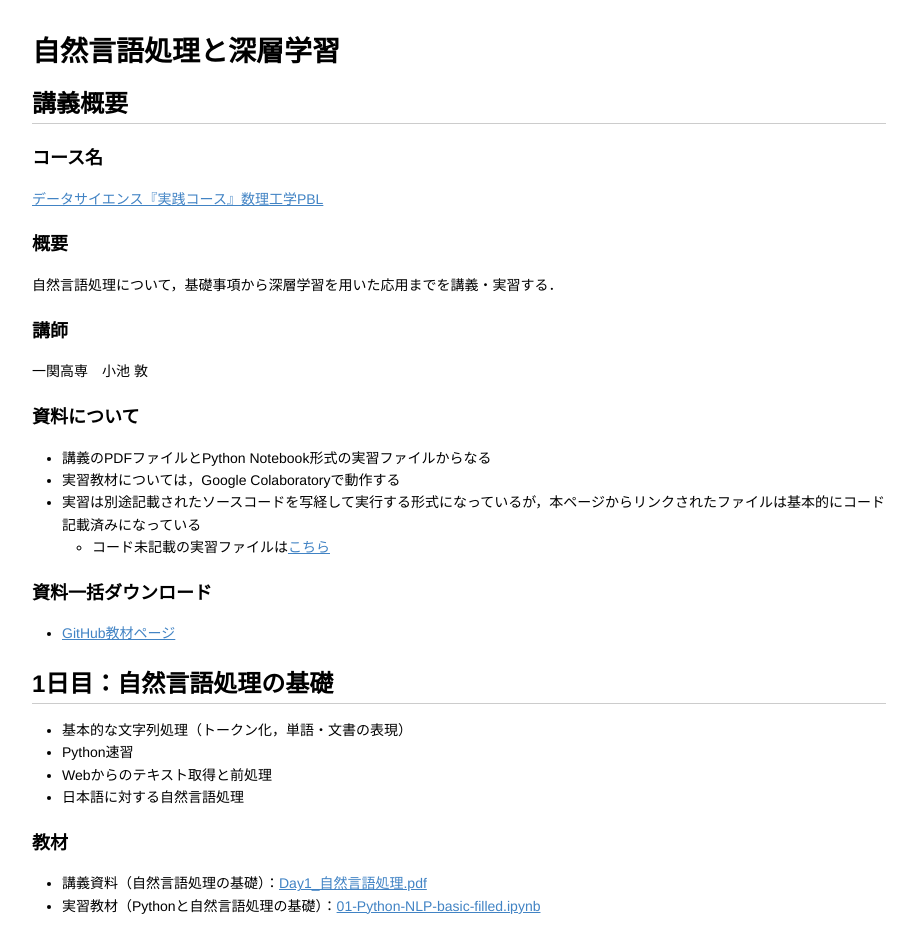
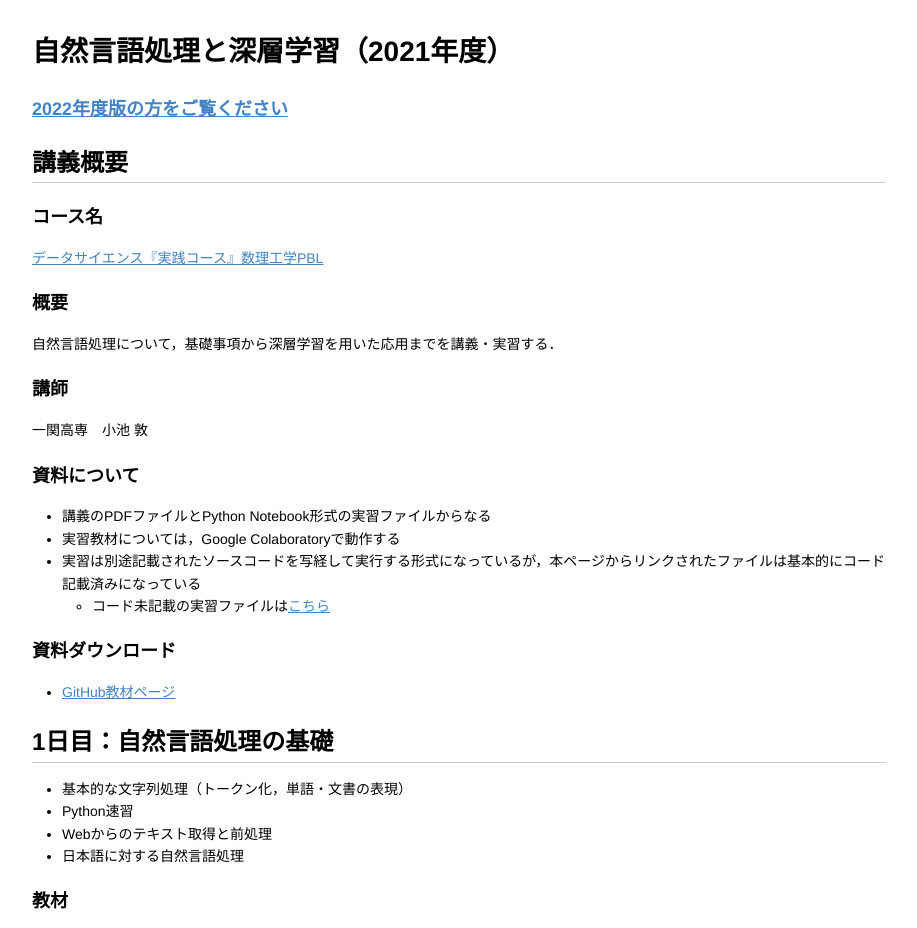
Before and after one commit to koikezlemma/koikezlemma..github.io, a plain HTML site: page NLP/index.html in a window 1280 px wide. Shown: the top 928 px of the page, without its empty margins (181-1098 px from the left). Drawn offline with nearby package versions, Linux system fonts and the light colour scheme; some packages are replaced by stand-ins of ours.

Commit message:
Update index.html
2022年度へのリンクを追加

```diff
--- a/NLP/index.html
+++ b/NLP/index.html
@@ -331,23 +331,25 @@ kbd {
 
 <body>
 
-<h1 id="toc_0">自然言語処理と深層学習</h1>
+<h1 id="toc_0">自然言語処理と深層学習（2021年度）</h1>
 
-<h2 id="toc_1">講義概要</h2>
+<h3 id="toc_1"><a href="https://koikezlemma.github.io/NLP2022/">2022年度版の方をご覧ください</a></h3>
 
-<h3 id="toc_2">コース名</h3>
+<h2 id="toc_2">講義概要</h2>
+
+<h3 id="toc_3">コース名</h3>
 
 <p><a href="https://duex.jp/course/detail/dsp/224">データサイエンス『実践コース』数理工学PBL</a></p>
 
-<h3 id="toc_3">概要</h3>
+<h3 id="toc_4">概要</h3>
 
 <p>自然言語処理について，基礎事項から深層学習を用いた応用までを講義・実習する．</p>
 
-<h3 id="toc_4">講師</h3>
+<h3 id="toc_5">講師</h3>
 
 <p>一関高専　小池 敦</p>
 
-<h3 id="toc_5">資料について</h3>
+<h3 id="toc_6">資料について</h3>
 
 <ul>
 <li>講義のPDFファイルとPython Notebook形式の実習ファイルからなる</li>
@@ -359,13 +361,13 @@ kbd {
 </ul></li>
 </ul>
 
-<h3 id="toc_6">資料一括ダウンロード</h3>
+<h3 id="toc_7">資料ダウンロード</h3>
 
 <ul>
 <li><a href="https://github.com/koikezlemma/koikezlemma.github.io/tree/master/NLP">GitHub教材ページ</a></li>
 </ul>
 
-<h2 id="toc_7">1日目：自然言語処理の基礎</h2>
+<h2 id="toc_8">1日目：自然言語処理の基礎</h2>
 
 <ul>
 <li>基本的な文字列処理（トークン化，単語・文書の表現）</li>
@@ -374,14 +376,14 @@ kbd {
 <li>日本語に対する自然言語処理</li>
 </ul>
 
-<h3 id="toc_8">教材</h3>
+<h3 id="toc_9">教材</h3>
 
 <ul>
 <li>講義資料（自然言語処理の基礎）：<a href="./Day1_%E8%87%AA%E7%84%B6%E8%A8%80%E8%AA%9E%E5%87%A6%E7%90%86.pdf">Day1_自然言語処理.pdf</a></li>
 <li>実習教材（Pythonと自然言語処理の基礎）：<a href="https://colab.research.google.com/drive/1dsgXJO2FZYic7K0GwoJWiwuFIWIq-1oK?usp=sharing">01-Python-NLP-basic-filled.ipynb</a></li>
 </ul>
 
-<h2 id="toc_9">2日目：深層学習による自然言語処理（１）</h2>
+<h2 id="toc_10">2日目：深層学習による自然言語処理（１）</h2>
 
 <ul>
 <li>深層学習の基礎（深層学習の仕組みと進展，Kerasの使い方）
@@ -398,7 +400,7 @@ kbd {
 </ul></li>
 </ul>
 
-<h2 id="toc_10">3日目：深層学習による自然言語処理（２）</h2>
+<h2 id="toc_11">3日目：深層学習による自然言語処理（２）</h2>
 
 <ul>
 <li>アテンション（RNN，アテンション，セルフアテンション，Transformer，BERT）
```
